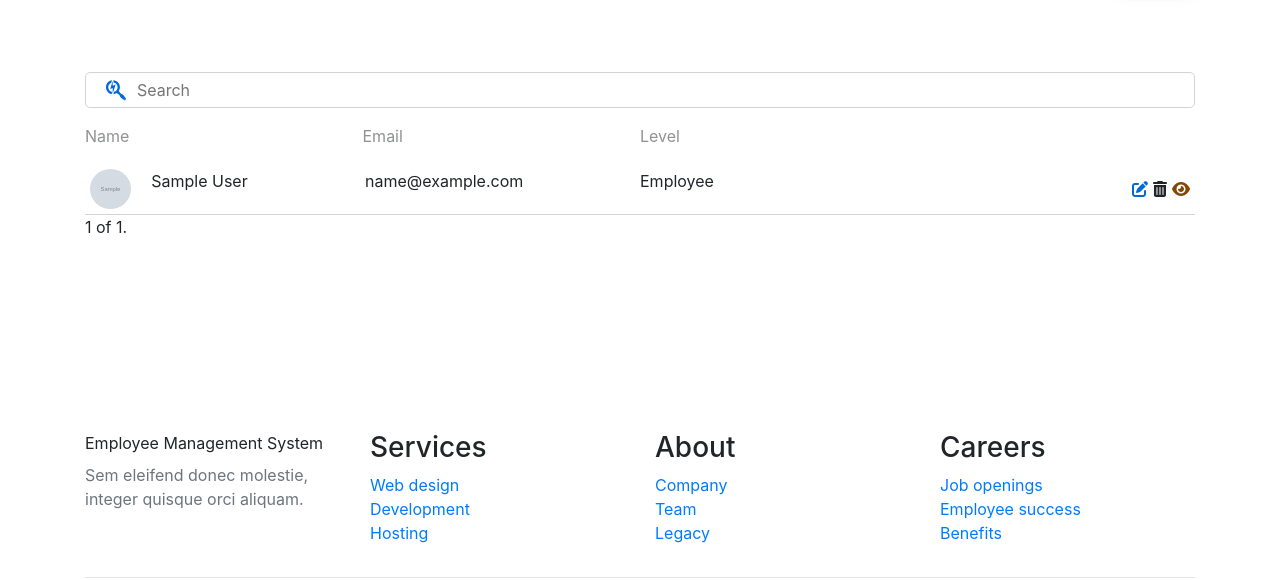
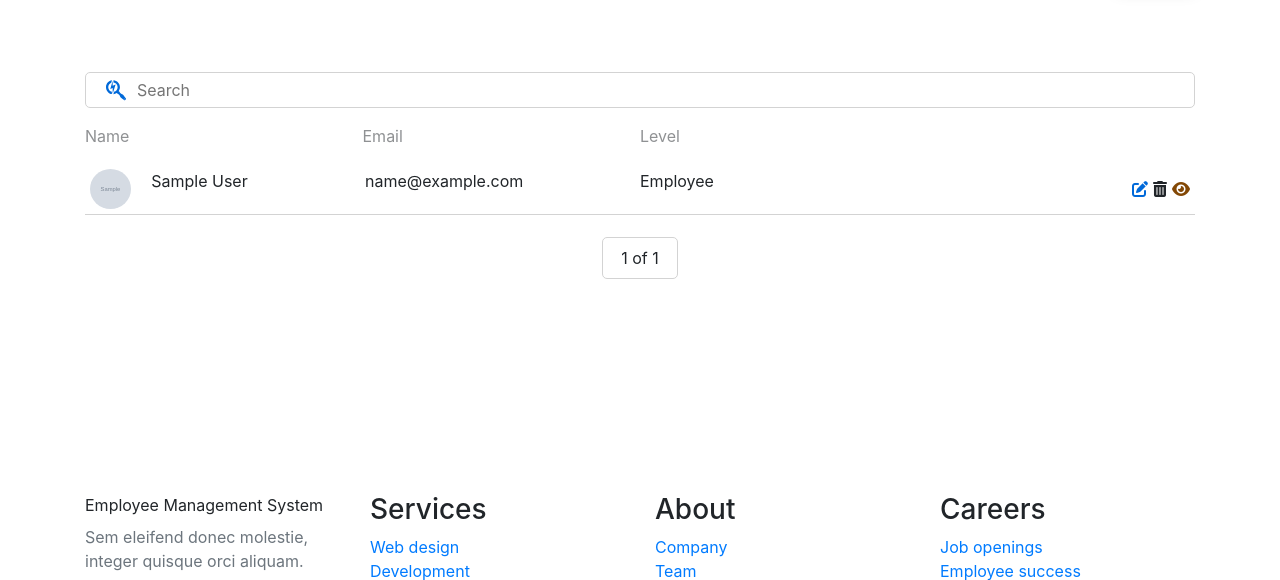
Before and after one commit to nathnael1/PRODIGY_FSWD_02, a Django app: template EMS/v1/templates/adminmanager.html in a window 1280 px wide. Shown: the part 72-652 px from the top of the page. Run offline with Django 5.2, Linux system fonts and the light colour scheme; the template is opened without the code that fills it: most values are stand-ins (such as "Sample title", 1, 10 or a date in 2020); grey boxes marked "Sample" are stand-in pictures; some libraries are stand-ins or nearby versions.

Commit message:
finish ui of pagination

```diff
--- a/EMS/v1/static/styles.css
+++ b/EMS/v1/static/styles.css
@@ -1,5 +1,12 @@
 body {
   position: relative;
+}
+
+#mainNav {
+  position: fixed;
+  width: 100%;
+  z-index: 1;
+  background: #fff;
 }
 
 input[type=file] {
@@ -272,4 +279,23 @@ input[type=file] {
 }
 .person:hover {
   background-color: #f0f0f0;
+}
+
+.pagination {
+  width: 100%;
+}
+.pagination span {
+  padding: 10px;
+}
+.pagination span a {
+  cursor: pointer;
+}
+.pagination > span {
+  padding: 8px;
+  border: 1px solid lightgray;
+  border-radius: 5px;
+  margin: 2% auto;
+}
+.pagination > span:hover {
+  cursor: default;
 }/*# sourceMappingURL=styles.css.map */
--- a/EMS/v1/static/styles.scss
+++ b/EMS/v1/static/styles.scss
@@ -1,6 +1,12 @@
 $different:lightgray;
 body{
     position:relative;
+}
+#mainNav{
+    position:fixed;
+    width:100%;
+    z-index:1;
+    background: #fff;
 }
 input[type="file"] {
     display: none;
@@ -276,3 +282,23 @@ input[type="file"] {
 
     }
 }
+.pagination{
+    width:100%;
+    span{
+        padding:10px;
+        a{
+            cursor:pointer
+        }
+
+    }
+    >span{
+        padding:8px;
+        border:1px solid lightgray;
+        border-radius:5px;
+        margin:2% auto;
+        &:hover{
+            cursor:default;
+
+        }
+    }
+}
--- a/EMS/v1/templates/adminmanager.html
+++ b/EMS/v1/templates/adminmanager.html
@@ -42,19 +42,25 @@
 <div class="pagination">
     <span class="step-links">
         {% if page_obj.has_previous %}
-            <a href="?page=1"> 1</a>
-            <a href="?page={{ page_obj.previous_page_number }}"><i class="fas fa-chevron-left"></i></a>
+            <span><a href="?page={{ page_obj.previous_page_number }}"><i class="fas fa-angle-double-left"></i></a></span>
         {% endif %}
 
-        <span class="current">
-             {{ page_obj.number }} of {{ page_obj.paginator.num_pages }}.
+       <span>
+        {{ page_obj.number }} of
+        {% if page_obj.paginator.num_pages != page_obj.number %}
+        <a href="?page={{ page_obj.paginator.num_pages }}"> {{ page_obj.paginator.num_pages }}</a>
+        {% else %}
+        {{ page_obj.paginator.num_pages }}
+        {% endif %}
         </span>
 
+
+
+
         {% if page_obj.has_next %}
-            <a href="?page={{ page_obj.next_page_number }}"><i class="fas fa-chevron-right"></i></a>
-            {% if page_obj.paginator.num_pages > 8 %}
-                <a href="?page={{ page_obj.paginator.num_pages }}"><i class="fas fa-angle-double-right"></i> &raquo;</a>
-            {% endif %}
+            <span>
+                <a href="?page={{ page_obj.next_page_number }}"><i class="fas fa-angle-double-right"></i></a>
+            </span>
 
         {% endif %}
     </span>
--- a/EMS/v1/views.py
+++ b/EMS/v1/views.py
@@ -122,8 +122,8 @@ def edit(request):
     else:
         return JsonResponse({"error": "Invalid request method"}, status=400)
 def adminmanager(request):
-    user_list = User.objects.all()
-    paginator = Paginator(user_list, 10)
+    user_list = User.objects.all().order_by('-id')
+    paginator = Paginator(user_list, 2)
     page_number = request.GET.get('page')
     page_obj = paginator.get_page(page_number)
     return render(request, 'adminmanager.html', {'page_obj': page_obj})
```
Also changed, not shown: EMS/db.sqlite3, EMS/media/images/3816-1535533360.webp (added), EMS/media/images/3816-1535533360_3V3x0op.webp (added), EMS/media/images/elon_musk_royal_society.webp (added), EMS/media/images/selam-Tesfaye.jpg (added), EMS/v1/static/styles.min.css, 2 other files.
